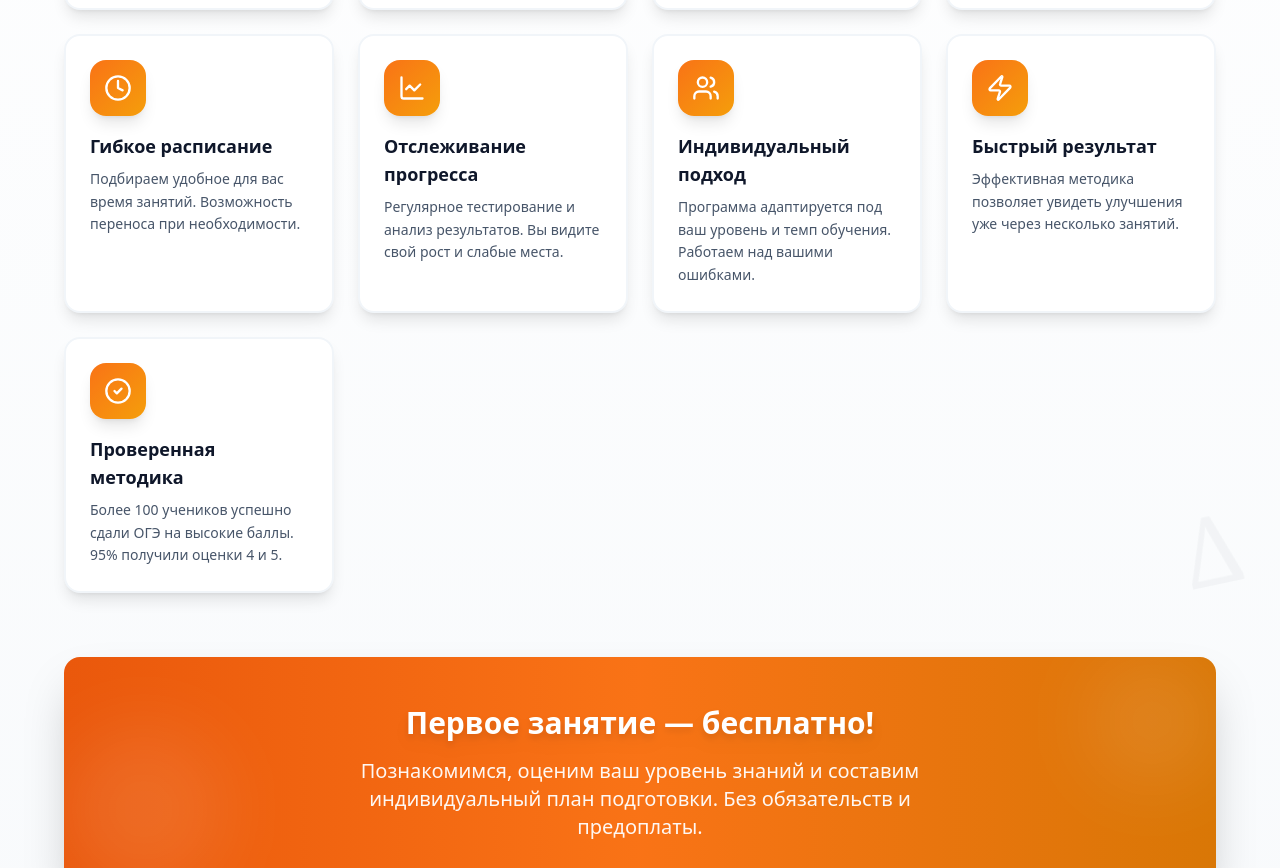
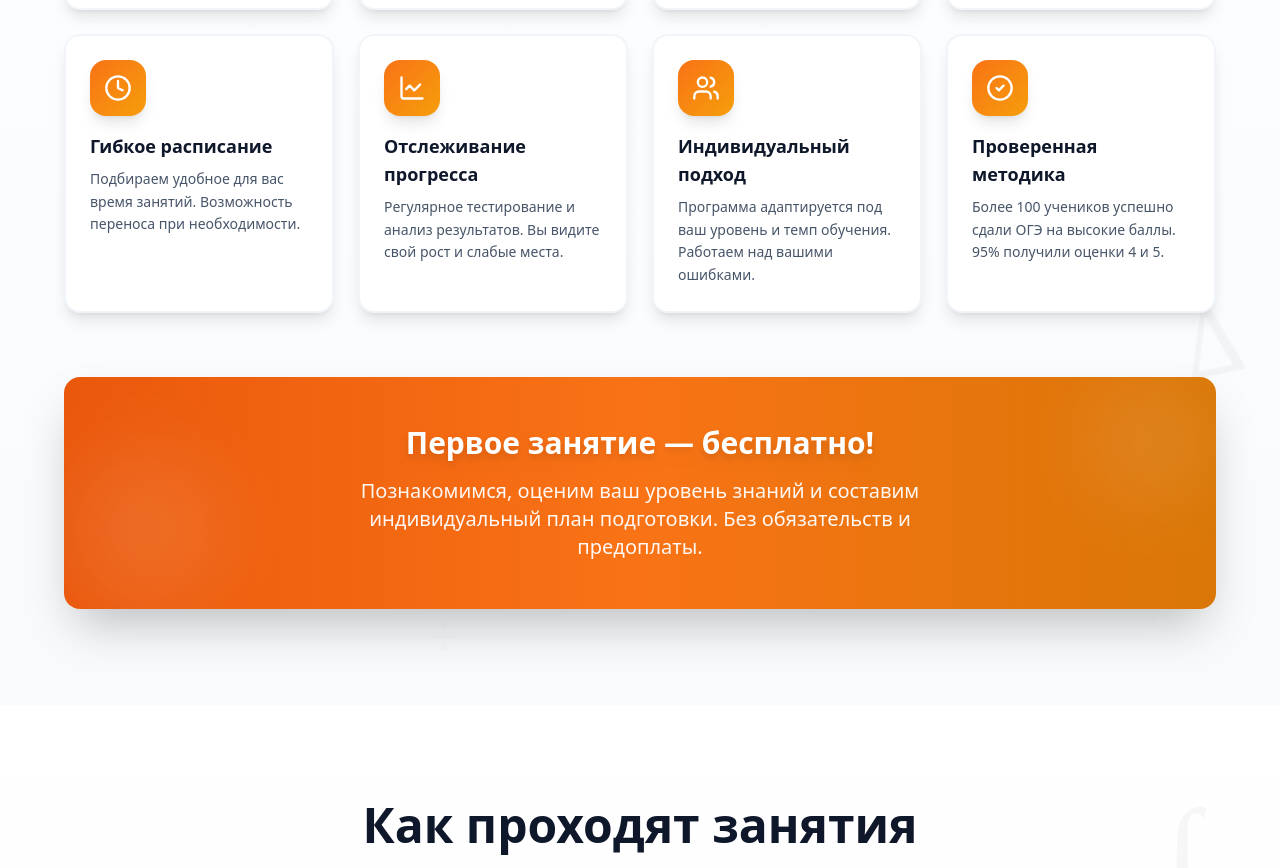
Before and after one commit to by22shh/math-tutor-website, a Next.js app: page / in a window 1280 px wide. Shown: the part 2420-3288 px from the top of the page. Built offline with nearby package versions, Linux system fonts and the light colour scheme.

Commit message:
Benefits: keep exactly 8 cards (removed 'Быстрый результат')

```diff
--- a/src/components/Benefits.tsx
+++ b/src/components/Benefits.tsx
@@ -44,11 +44,6 @@ const benefits = [
     icon: Users,
     title: "Индивидуальный подход",
     description: "Программа адаптируется под ваш уровень и темп обучения. Работаем над вашими ошибками.",
-  },
-  {
-    icon: Zap,
-    title: "Быстрый результат",
-    description: "Эффективная методика позволяет увидеть улучшения уже через несколько занятий.",
   },
   {
     icon: CheckCircle2,
```
